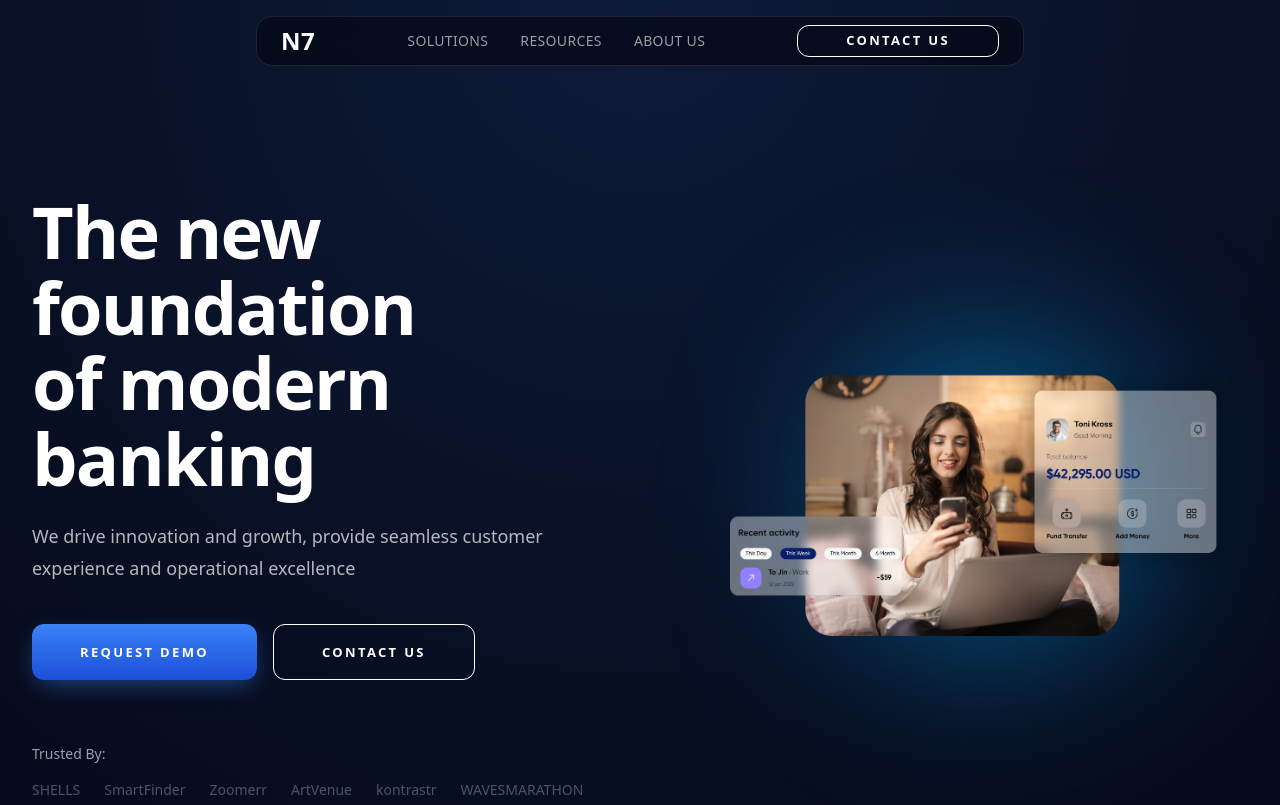
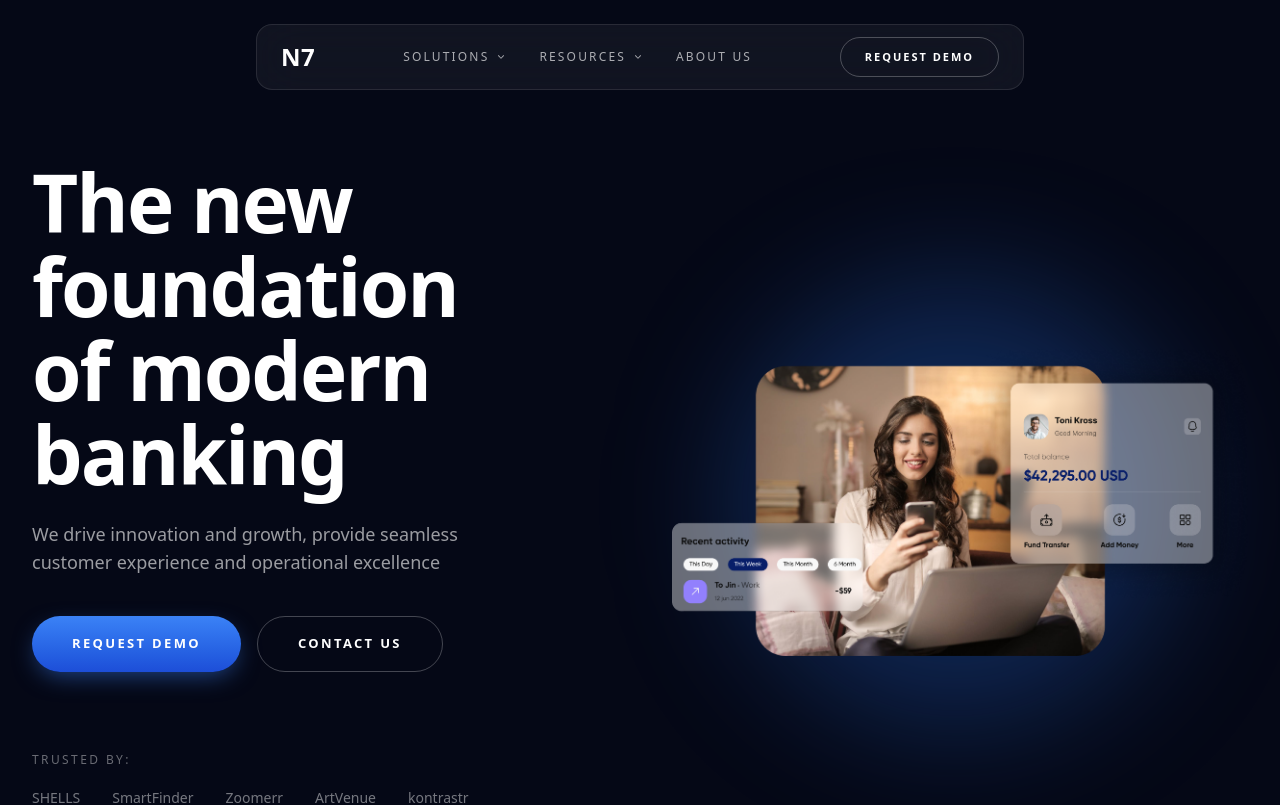
Before and after one commit to anupyadav-dev/n7-frontend-assignment, a Next.js app: page / in a window 1280 px wide. Shown: the top 805 px of the page. Built offline with nearby package versions, Linux system fonts and the light colour scheme.

Commit message:
feat: build hero section with navbar and CTA system

```diff
--- a/src/components/layout/Navbar.tsx
+++ b/src/components/layout/Navbar.tsx
@@ -1,84 +1,151 @@
 "use client";
 
-import { useState } from "react";
+import { useEffect, useState } from "react";
 import Link from "next/link";
 import Button from "../ui/Button";
 
-const navLinks: string[] = ["SOLUTIONS", "RESOURCES", "ABOUT US"];
+type NavLink = { label: string; href: string; hasCaret?: boolean };
+
+const navLinks: NavLink[] = [
+  { label: "Solutions", href: "#solutions", hasCaret: true },
+  { label: "Resources", href: "#insights", hasCaret: true },
+  { label: "About Us", href: "#about" },
+];
+
+const Caret = (
+  <svg
+    aria-hidden
+    viewBox="0 0 20 20"
+    fill="currentColor"
+    className="h-3 w-3"
+  >
+    <path
+      fillRule="evenodd"
+      d="M5.23 7.21a.75.75 0 011.06.02L10 11.06l3.71-3.83a.75.75 0 111.08 1.04l-4.25 4.39a.75.75 0 01-1.08 0L5.21 8.27a.75.75 0 01.02-1.06z"
+      clipRule="evenodd"
+    />
+  </svg>
+);
 
 export default function Navbar() {
   const [open, setOpen] = useState(false);
+  const [scrolled, setScrolled] = useState(false);
+
+  useEffect(() => {
+    const onScroll = () => setScrolled(window.scrollY > 20);
+    onScroll();
+    window.addEventListener("scroll", onScroll, { passive: true });
+    return () => window.removeEventListener("scroll", onScroll);
+  }, []);
+
+  // Close mobile menu when navigating
+  const closeMenu = () => setOpen(false);
 
   return (
-    <nav className="sticky top-4 z-50 mx-auto mt-4 flex max-w-3xl items-center justify-between rounded-2xl border border-white/10 bg-[#050816]/70 px-6 py-2 backdrop-blur-xl">
-      {/* LOGO */}
-      <Link href="/" className="text-2xl font-semibold tracking-wide">
+    <div className="fixed inset-x-0 top-0 z-50 px-4 pt-6">
+      <nav
+        aria-label="Primary"
+        className={`mx-auto flex max-w-3xl items-center justify-between rounded-2xl border border-white/10 px-6 py-3 backdrop-blur-xl transition-colors duration-300 ${
+          scrolled
+            ? "bg-[#050816]/75 shadow-[0_8px_30px_-10px_rgba(0,0,0,0.6)]"
+            : "bg-white/5"
+        }`}
+      >
+        {/* Logo */}
+        <Link
+          href="#home"
+          className="text-2xl font-semibold tracking-wide text-white"
+        >
           N7
         </Link>
 
-      {/* DESKTOP LINKS */}
-      <div className="hidden md:flex items-center gap-5 lg:gap-8">
-        {navLinks.map((link) => (
+        {/* Desktop links */}
+        <ul className="hidden items-center gap-8 md:flex">
+          {navLinks.map(({ label, href, hasCaret }) => (
+            <li key={label}>
               <Link
-            key={link}
-            href={`/${link.toLowerCase().replace(" ", "-")}`}
-            className="text-xs sm:text-sm font-medium tracking-wide text-white/60 transition hover:text-white"
+                href={href}
+                className="flex items-center gap-1.5 text-xs font-medium uppercase tracking-[0.18em] text-white/65 transition-colors hover:text-white"
               >
-            {link}
+                {label}
+                {hasCaret && Caret}
               </Link>
+            </li>
           ))}
-      </div>
+        </ul>
 
-      {/* CTA */}
+        {/* Desktop CTA */}
         <div className="hidden md:block">
-        <Button className="max-h-8 border-radius-white" variant="secondary">
-          Contact Us
+          <Button variant="secondary" size="sm">
+            Request Demo
           </Button>
         </div>
 
-      {/* MOBILE MENU BUTTON */}
+        {/* Mobile menu toggle */}
         <button
-        onClick={() => setOpen(!open)}
-        className="flex lg:hidden"
-        aria-label="Open menu"
+          type="button"
+          onClick={() => setOpen((o) => !o)}
+          aria-label={open ? "Close menu" : "Open menu"}
+          aria-expanded={open}
+          aria-controls="mobile-menu"
+          className="flex h-9 w-9 items-center justify-center rounded-full text-white md:hidden"
         >
           <svg
-          xmlns="http://www.w3.org/2000/svg"
+            viewBox="0 0 24 24"
+            fill="none"
+            stroke="currentColor"
+            strokeWidth={2}
             className="h-6 w-6"
-          fill="none"
-          viewBox="0 0 24 24"
-          stroke="currentColor"
+            aria-hidden
           >
+            {open ? (
               <path
                 strokeLinecap="round"
                 strokeLinejoin="round"
-            strokeWidth={2}
+                d="M6 6l12 12M18 6L6 18"
+              />
+            ) : (
+              <path
+                strokeLinecap="round"
+                strokeLinejoin="round"
                 d="M4 6h16M4 12h16M4 18h16"
               />
+            )}
           </svg>
         </button>
 
-      {/* MOBILE MENU */}
+        {/* Mobile menu panel */}
         {open && (
-        <div className="absolute left-0 top-full mt-3 w-full rounded-xl border border-white/10 bg-[#2F2F2FB2] backdrop-blur-xl p-6 md:hidden">
-          <div className="flex flex-col gap-4">
-            {navLinks.map((link) => (
+          <div
+            id="mobile-menu"
+            className="absolute left-0 right-0 top-full mt-3 rounded-2xl border border-white/10 bg-[#050816]/90 p-6 backdrop-blur-xl md:hidden"
+          >
+            <ul className="flex flex-col gap-4">
+              {navLinks.map(({ label, href }) => (
+                <li key={label}>
                   <Link
-                key={link}
-                href={`/${link.toLowerCase().replace(" ", "-")}`}
-                className="text-white/70 hover:text-white"
-                onClick={() => setOpen(false)}
+                    href={href}
+                    onClick={closeMenu}
+                    className="block text-sm font-medium uppercase tracking-[0.18em] text-white/75 hover:text-white"
                   >
-                {link}
+                    {label}
                   </Link>
+                </li>
               ))}
-
-            <Button variant="secondary" className="mt-4">
-              Contact Us
+            </ul>
+            <div className="mt-6">
+              <Button
+                variant="secondary"
+                size="sm"
+                onClick={closeMenu}
+                className="w-full"
+              >
+                Request Demo
               </Button>
             </div>
           </div>
         )}
       </nav>
+    </div>
   );
 }
--- a/src/components/sections/Hero/Hero.tsx
+++ b/src/components/sections/Hero/Hero.tsx
@@ -1,71 +1,72 @@
 "use client";
 
+import Image from "next/image";
 import { motion } from "framer-motion";
+
+import Button from "@/components/ui/Button";
 import TrustedLogos from "./TrustedLogos";
-import Image from "next/image";
-import Button from "../../ui/Button";
 
 export default function Hero() {
   return (
-    <header className="overflow-hidden text-white">
-      <div className="mx-auto max-w-7xl px-4 sm:px-6 lg:px-8">
-        <section className="grid grid-cols-1 items-center gap-16 py-24 lg:grid-cols-[1.1fr_0.9fr] lg:py-32">
-          {/* LEFT SIDE */}
+    <section
+      id="home"
+      className="relative overflow-hidden bg-[#050816] pt-32 pb-20 text-white lg:pt-40"
+    >
+      <div className="mx-auto max-w-7xl px-6 lg:px-8">
+        <div className="grid grid-cols-1 items-center gap-16 lg:grid-cols-2 lg:gap-12">
+          {/* LEFT */}
           <motion.div
-            className="text-center lg:text-left"
             initial={{ opacity: 0, y: 40 }}
             animate={{ opacity: 1, y: 0 }}
-            transition={{ duration: 0.7 }}
+            transition={{ duration: 0.8, ease: [0.22, 1, 0.36, 1] }}
+            className="flex flex-col items-center text-center lg:items-start lg:text-left"
           >
-            {/* <p className="mb-4 text-sm font-medium uppercase tracking-[0.3em] text-blue-400">
-              FUTURE OF BANKING
-            </p> */}
-
-            <h1 className="max-w-[650px] text-5xl font-semibold leading-[1.05] tracking-tight sm:text-6xl lg:text-7xl">
+            <h1 className="text-5xl font-semibold leading-[1.05] tracking-tight text-white sm:text-6xl lg:text-7xl xl:text-[5rem]">
               The new foundation
               <br />
               of modern banking
             </h1>
 
-            <p className="mt-6 max-w-xl text-lg leading-8 text-white/70">
+            <p className="mt-6 max-w-md text-base leading-7 text-white/60 sm:text-lg">
               We drive innovation and growth, provide seamless customer
               experience and operational excellence
             </p>
 
             <div className="mt-10 flex flex-wrap items-center justify-center gap-4 lg:justify-start">
               <Button variant="primary">Request Demo</Button>
-
               <Button variant="secondary">Contact Us</Button>
             </div>
-            <div className="mt-16 w-full text-center lg:text-left">
+
+            <div className="mt-20 w-full">
               <TrustedLogos />
             </div>
           </motion.div>
 
-          {/* RIGHT SIDE */}
+          {/* RIGHT */}
           <motion.div
-            initial={{ opacity: 0, scale: 0.9 }}
+            initial={{ opacity: 0, scale: 0.92 }}
             animate={{ opacity: 1, scale: 1 }}
-            transition={{ duration: 0.8 }}
-            className="relative mt-8 flex items-center justify-center lg:mt-0 lg:justify-end"
+            transition={{ duration: 0.9, ease: [0.22, 1, 0.36, 1] }}
+            className="relative flex items-center justify-center lg:justify-end"
           >
-            {/* Glow */}
-            <div className="absolute left-1/2 top-1/2 h-[180px] w-[180px] -translate-x-1/2 -translate-y-1/2 rounded-full bg-sky-500/60 blur-[90px] lg:h-[280px] lg:w-[280px]" />
-
-            {/* Hero Image */}
-            <div className="relative w-full max-w-[620px]">
+            {/* Soft glow centered behind image */}
+            <div
+              aria-hidden
+              className="absolute left-1/2 top-1/2 h-72 w-72 -translate-x-1/2 -translate-y-1/2 rounded-full bg-blue-500/25 blur-3xl lg:h-[28rem] lg:w-[28rem]"
+            />
+            <div className="relative w-full max-w-xl">
               <Image
                 src="/images/hero-image.png"
-                alt="Modern Banking"
-                width={900}
-                height={700}
+                alt="Modern banking app with balance and recent activity cards"
+                width={1200}
+                height={900}
                 priority
-                className="relative z-10 h-auto w-full object-contain "
+                className="relative z-10 h-auto w-full object-contain"
               />
             </div>
           </motion.div>
-        </section>
+        </div>
       </div>
-    </header>
+    </section>
   );
 }
--- a/src/components/sections/Hero/TrustedLogos.tsx
+++ b/src/components/sections/Hero/TrustedLogos.tsx
@@ -1,4 +1,4 @@
-const logos: string[] = [
+const logos = [
   "SHELLS",
   "SmartFinder",
   "Zoomerr",
@@ -9,19 +9,20 @@ const logos: string[] = [
 
 export default function TrustedLogos() {
   return (
-    <div className="text-center lg:text-left">
-      <p className="mb-4 text-sm text-gray-400">Trusted By:</p>
-
-      <div className="flex flex-wrap items-center gap-6 text-sm text-gray-600">
+    <div>
+      <p className="text-xs uppercase tracking-[0.2em] text-white/40">
+        Trusted By:
+      </p>
+      <ul className="mt-5 flex flex-wrap items-center gap-x-8 gap-y-4">
         {logos.map((logo) => (
-          <span
+          <li
             key={logo}
-            className="transition-colors duration-300 hover:text-white"
+            className="text-sm font-medium text-white/45 transition-colors hover:text-white"
           >
             {logo}
-          </span>
+          </li>
         ))}
-      </div>
+      </ul>
     </div>
   );
 }
--- a/src/components/ui/Button.tsx
+++ b/src/components/ui/Button.tsx
@@ -1,38 +1,43 @@
-import React from "react";
+import { forwardRef } from "react";
+import type { ButtonHTMLAttributes, ReactNode } from "react";
 
-type ButtonProps = {
-  children: React.ReactNode;
-  variant?: "primary" | "secondary";
-  className?: string;
-  onClick?: () => void;
-  type?: "button" | "submit" | "reset";
+type Variant = "primary" | "secondary";
+type Size = "sm" | "md";
+
+type Props = ButtonHTMLAttributes<HTMLButtonElement> & {
+  variant?: Variant;
+  size?: Size;
+  children: ReactNode;
 };
 
-export default function Button({
-  children,
-  variant = "primary",
-  className = "",
-  onClick,
-  type = "button",
-}: ButtonProps) {
-  const baseStyles =
-    "inline-flex h-14 items-center justify-center rounded-xl px-12 text-[13px] font-semibold uppercase tracking-[0.18em] transition-all duration-300";
+const base =
+  "inline-flex items-center justify-center rounded-full font-semibold uppercase tracking-[0.18em] transition focus-visible:outline-none focus-visible:ring-2 focus-visible:ring-[#3B82F6]/60 focus-visible:ring-offset-2 focus-visible:ring-offset-[#050816] disabled:pointer-events-none disabled:opacity-50";
 
-  const variants = {
-    primary:
-      "bg-gradient-to-b from-[#3B82F6] to-[#1D4ED8] text-white shadow-[0_8px_24px_-6px_rgba(59,130,246,0.55)] hover:from-white hover:to-white hover:text-[#1D4ED8]",
+const sizes: Record<Size, string> = {
+  sm: "h-10 px-6 text-[11px]",
+  md: "h-14 px-10 text-[13px]",
+};
 
-    secondary:
-      "border border-white text-white bg-transparent hover:bg-white hover:text-[#050816]",
-  };
+const variants: Record<Variant, string> = {
+  primary:
+    "bg-gradient-to-b from-[#3B82F6] to-[#1D4ED8] text-white shadow-[0_8px_24px_-6px_rgba(59,130,246,0.55)] hover:brightness-110",
+  secondary:
+    "border border-white/25 bg-transparent text-white hover:bg-white hover:text-[#050816]",
+};
 
+const Button = forwardRef<HTMLButtonElement, Props>(function Button(
+  { variant = "primary", size = "md", className = "", children, ...rest },
+  ref
+) {
   return (
     <button
-      type={type}
-      onClick={onClick}
-      className={`${baseStyles} ${variants[variant]} ${className}`}
+      ref={ref}
+      className={`${base} ${sizes[size]} ${variants[variant]} ${className}`}
+      {...rest}
     >
       {children}
     </button>
   );
-}
+});
+
+export default Button;
--- a/src/components/ui/LearnMoreLink.tsx
+++ b/src/components/ui/LearnMoreLink.tsx
@@ -2,16 +2,23 @@ import Link from "next/link";
 
 type Props = {
   href?: string;
+  label?: string;
 };
 
-export default function LearnMoreLink({ href = "#" }: Props) {
+export default function LearnMoreLink({
+  href = "#",
+  label = "Learn More",
+}: Props) {
   return (
     <Link
       href={href}
-      className="group inline-flex items-center gap-2 text-xs font-semibold uppercase tracking-[0.18em] text-[#3B82F6] transition"
+      className="group inline-flex items-center gap-2 text-xs font-semibold uppercase tracking-[0.2em] text-[#3B82F6] underline-offset-8 transition-colors hover:text-[#93C5FD] hover:underline"
     >
-      Learn More
-      <span className="transition-transform duration-300 group-hover:translate-x-1">
+      {label}
+      <span
+        aria-hidden
+        className="transition-transform duration-200 group-hover:translate-x-1"
+      >
         →
       </span>
     </Link>
```
Lines whose indentation alone changed are shown as unchanged.
